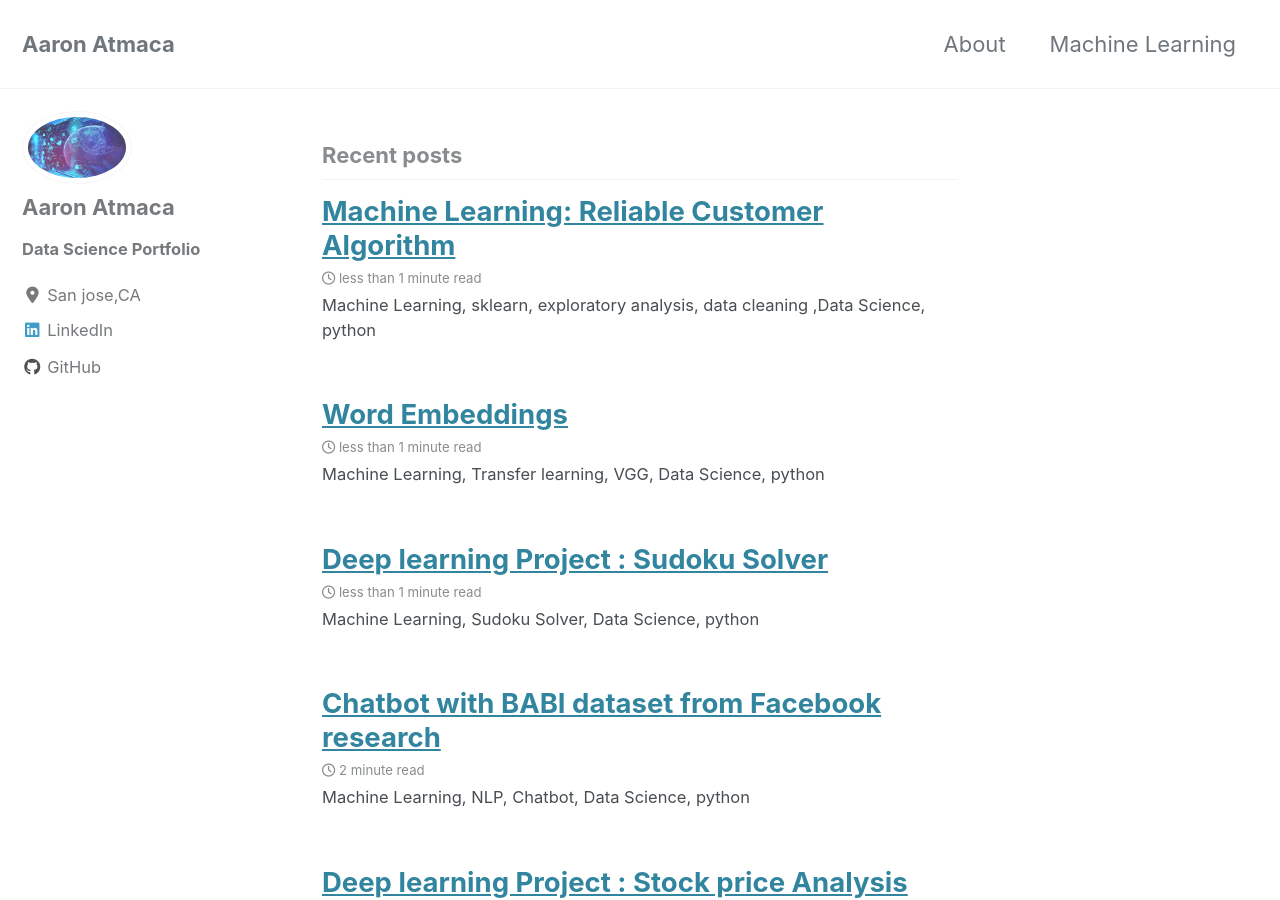
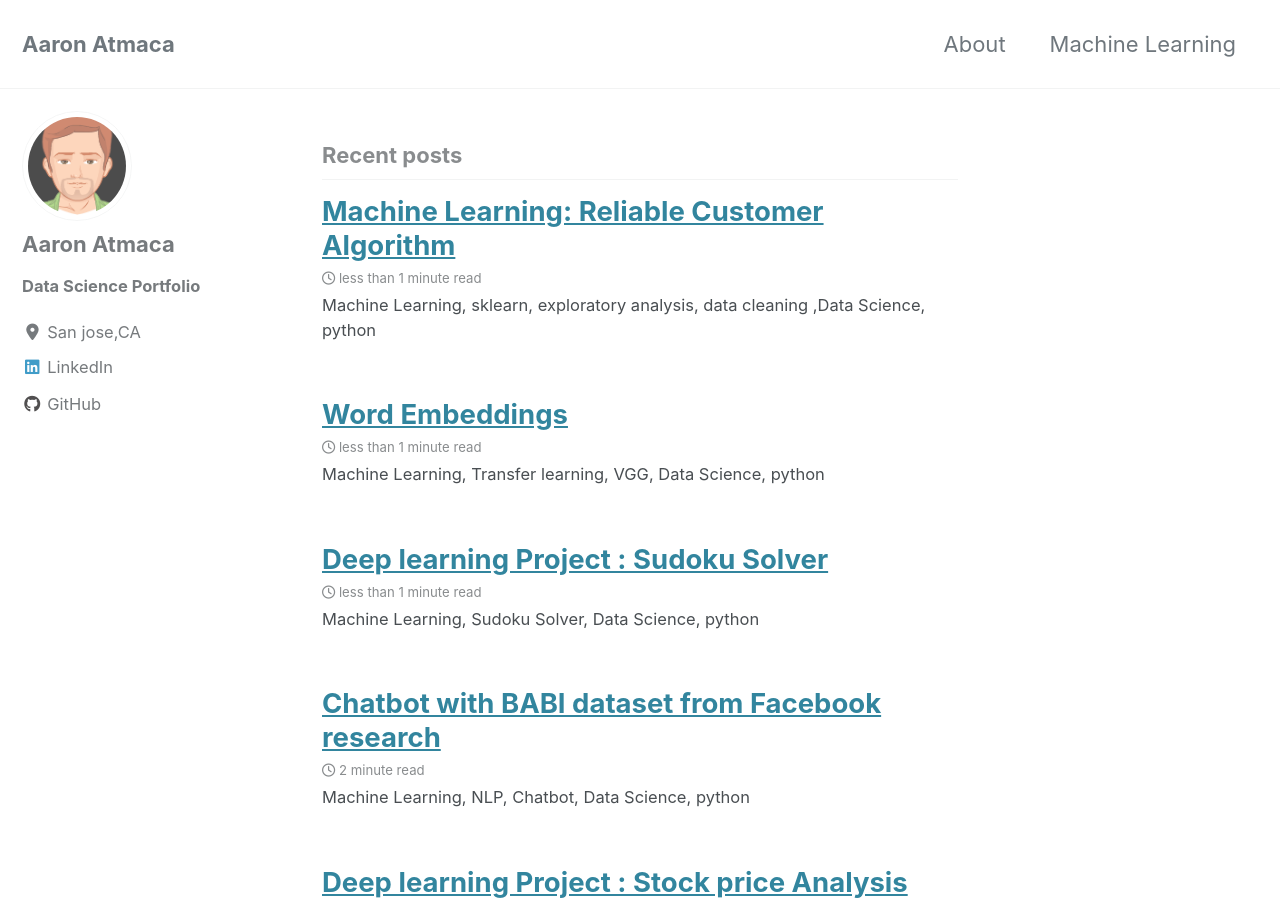
Before and after one commit to erenat77/erenat77.github.io, a Jekyll site: the page built from index.html, in a window 1280 px wide and 900 px high. Built offline with Jekyll 4.4.1, drawn with Linux system fonts in a browser that asks for light colours; cached includes are drawn as plain includes; nearby versions of some CDN libraries; the list of posts is cut into pages by our own code.

Commit message:
avatar changed

```diff
--- a/_config.yml
+++ b/_config.yml
@@ -108,7 +108,7 @@
 # Site Author
 author:
   name             : "Aaron Atmaca"
-  avatar           : "/images/data_sci2.jpg" # path of avatar image, e.g. "/assets/images/bio-photo.jpg"
+  avatar           : "/images/avatar.png" # path of avatar image, e.g. "/assets/images/bio-photo.jpg"
   bio              : "**Data Science Portfolio**"
   location         : "San jose,CA"
   email            :
```
Also changed, not shown: images/avatar.png (added).
